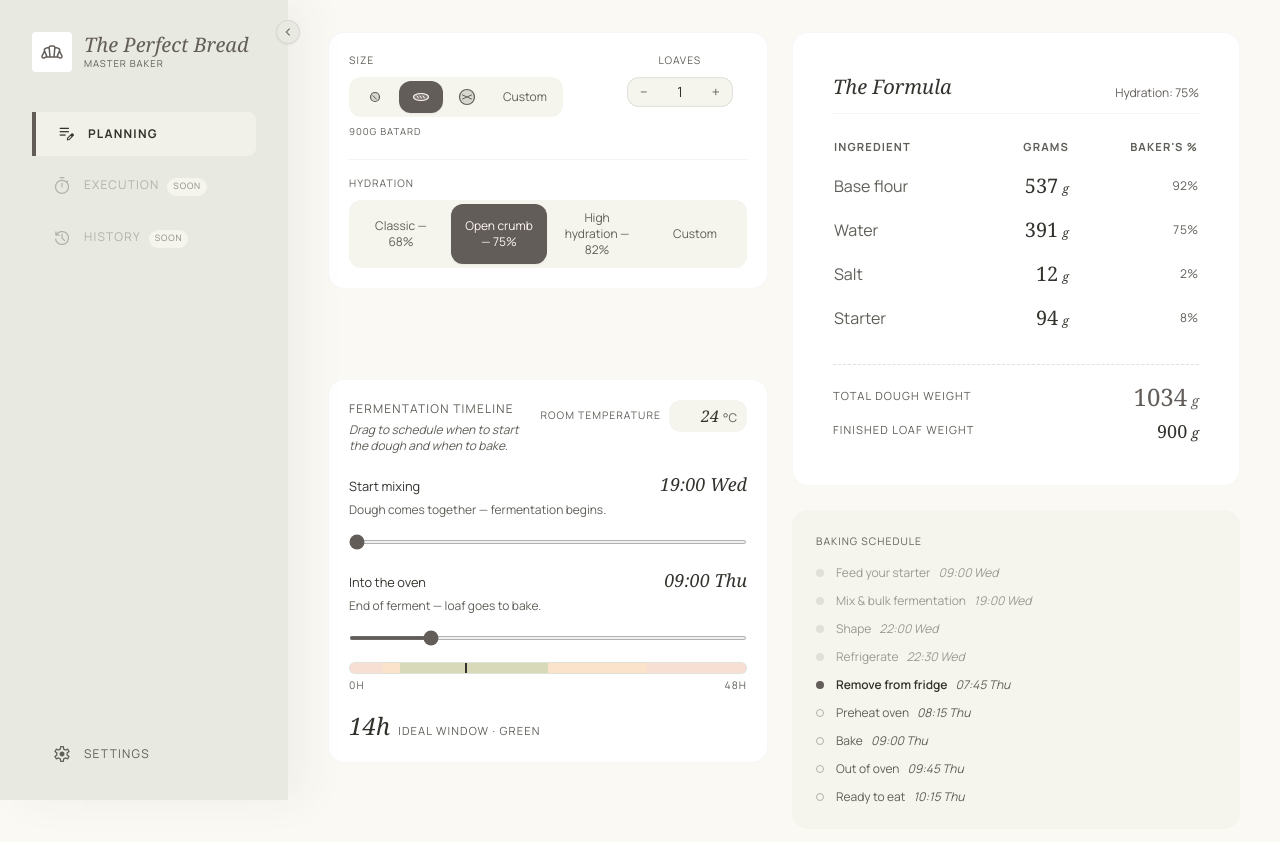
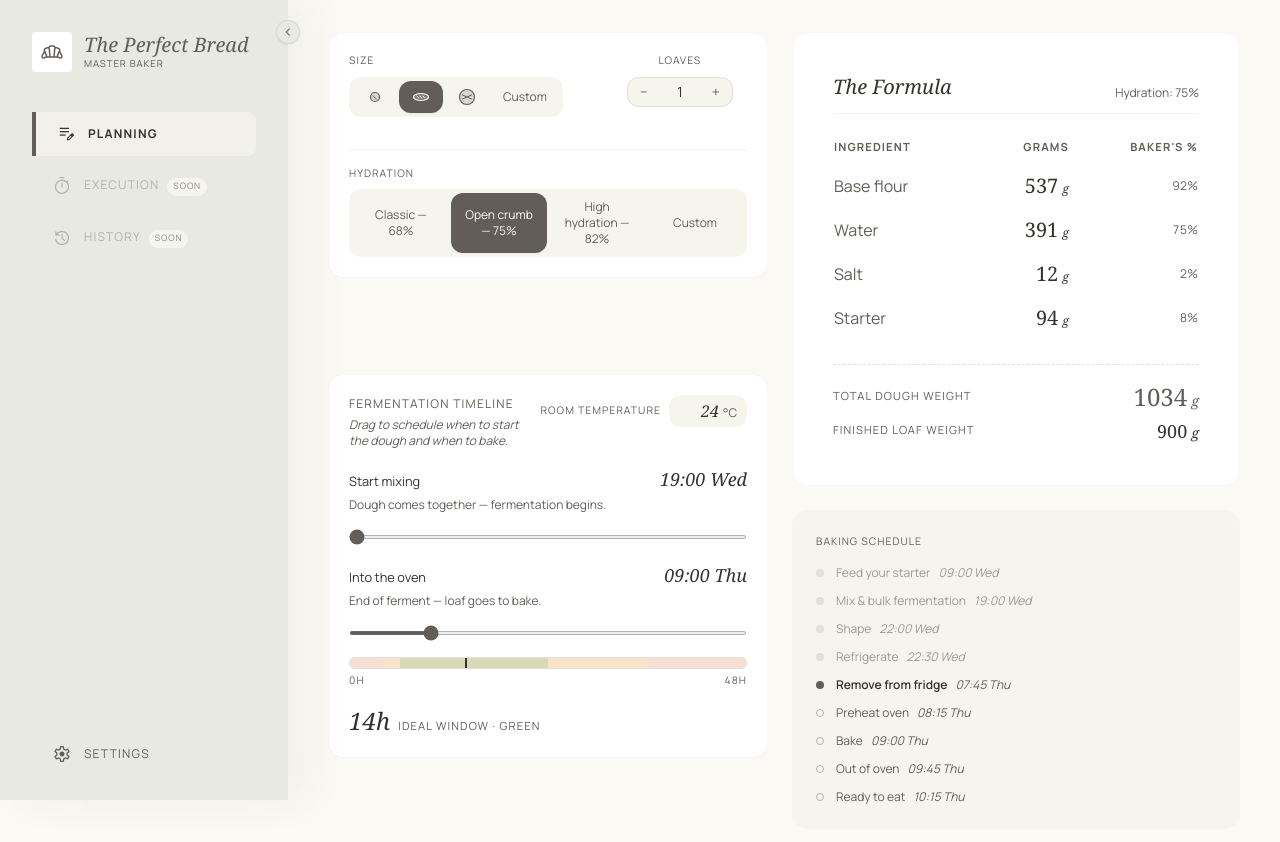
Before and after one commit to nymann/bakers-percentage, a React (Vite) app: page / in a window 1280 px wide. Shown: the top 842 px of the page. Built offline with nearby package versions, Linux system fonts and the light colour scheme.

Commit message:
Drop size subtitle from planning strip
Size preset is already echoed by the icon and the Ledger's finished-loaf
row; the subtitle was padding the Size cell taller than Loaves/Ferment
and stretching the strip vertically.

```diff
--- a/src/adapters/driving/planning/EditorialPlanningView.tsx
+++ b/src/adapters/driving/planning/EditorialPlanningView.tsx
@@ -104,12 +104,11 @@ const WEIGHT_PRESETS: readonly {
   value: WeightPresetValue
   label: string
   grams: number
-  subtitle: string
   Icon: (props: { className?: string }) => JSX.Element
 }[] = [
-  { value: 'S', label: 'S', grams: 500, subtitle: '500g Boule', Icon: BouleIcon },
-  { value: 'M', label: 'M', grams: 900, subtitle: '900g Batard', Icon: BatardIcon },
-  { value: 'L', label: 'L', grams: 1200, subtitle: '1.2kg Miche', Icon: MicheIcon },
+  { value: 'S', label: 'S', grams: 500, Icon: BouleIcon },
+  { value: 'M', label: 'M', grams: 900, Icon: BatardIcon },
+  { value: 'L', label: 'L', grams: 1200, Icon: MicheIcon },
 ]
 
 type HydrationOptionValue = HydrationPresetName | 'Custom'
@@ -485,10 +484,6 @@ function SizeControl({
     label: 'Finished weight',
   })
 
-  const selectedSubtitle = !customMode
-    ? WEIGHT_PRESETS.find((p) => p.value === selectedPreset)?.subtitle
-    : undefined
-
   return (
     <div className="flex flex-col">
       <FieldKicker>Size</FieldKicker>
@@ -517,11 +512,6 @@ function SizeControl({
             resetKey="custom"
           />
         </div>
-      )}
-      {selectedSubtitle && (
-        <span className="font-label text-[0.6rem] uppercase tracking-widest text-on-surface-variant mt-2">
-          {selectedSubtitle}
-        </span>
       )}
     </div>
   )
```
